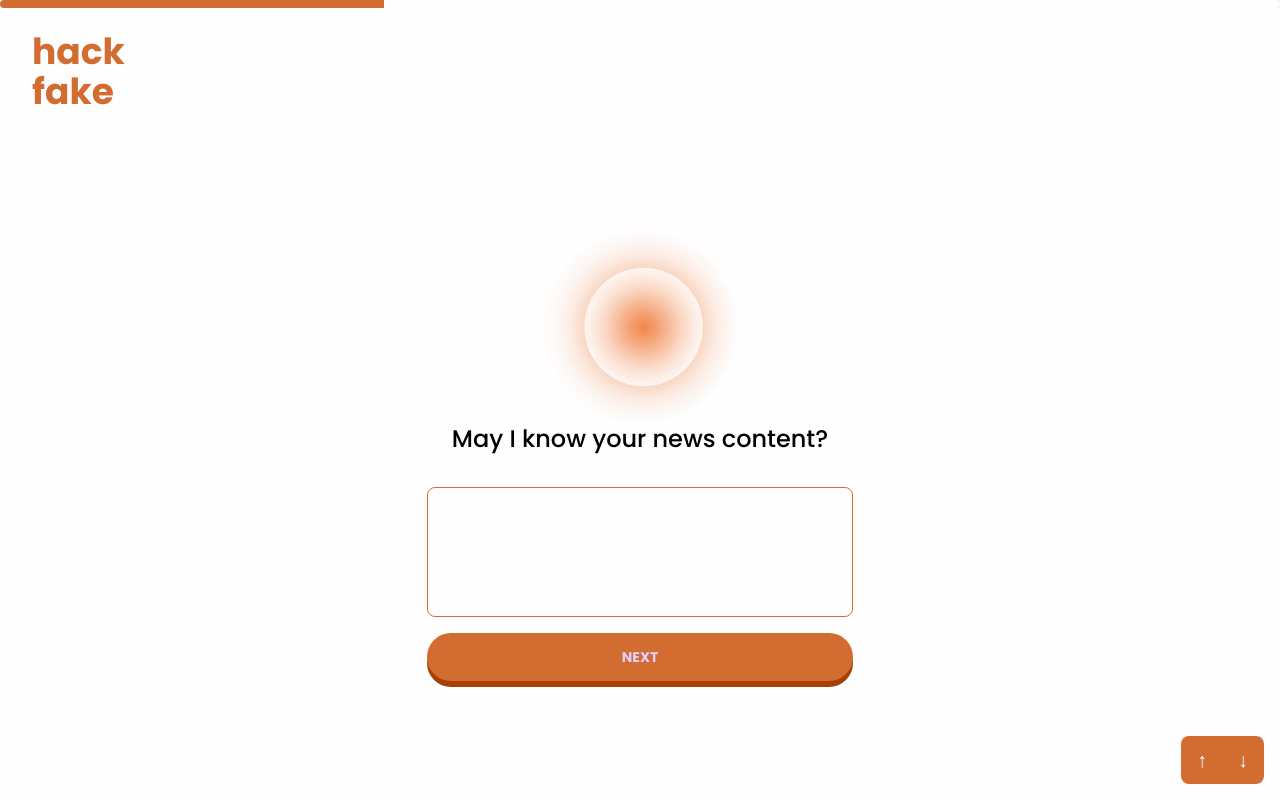
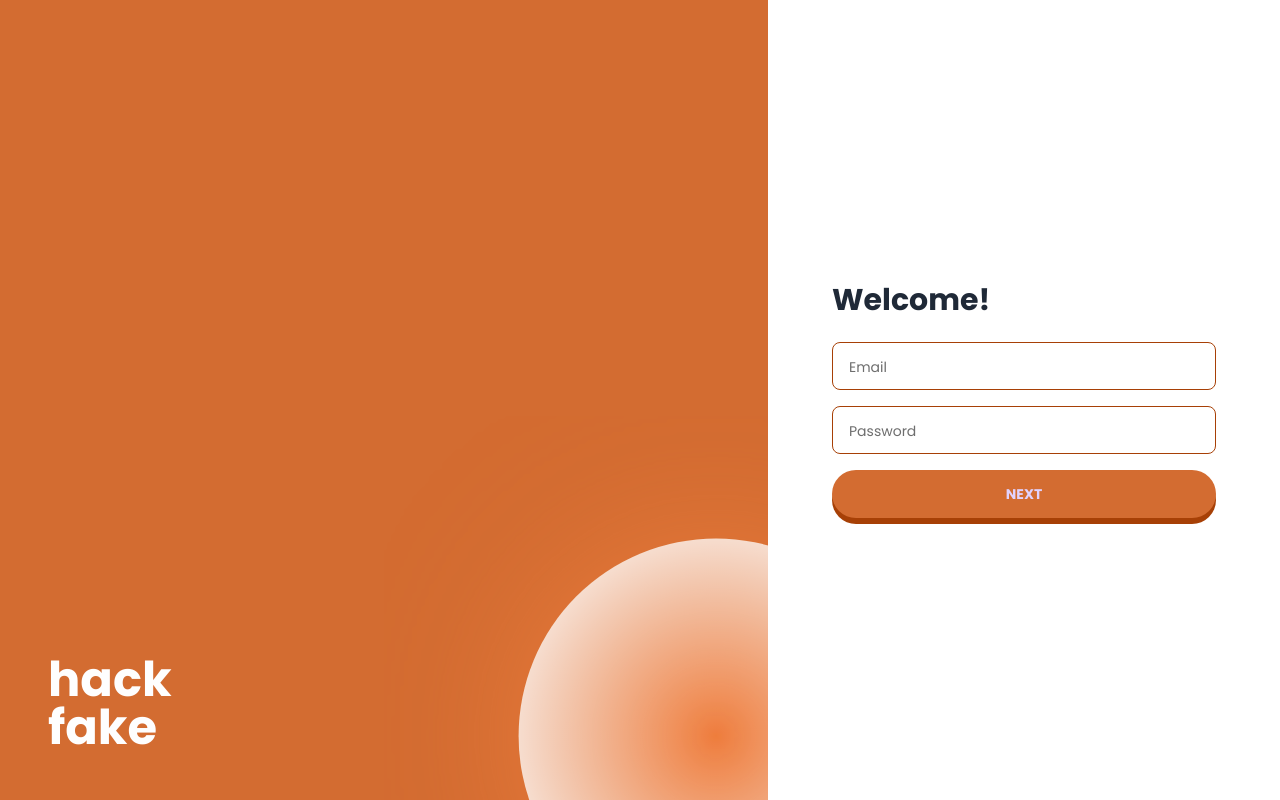
Before and after one commit to tinkerhub/hack-fake-app, a React (Vite) app: page /login in a window 1280 px wide. Built offline with nearby package versions, Linux system fonts and the light colour scheme.

Commit message:
login api integration

```diff
--- a/package.json
+++ b/package.json
@@ -11,7 +11,8 @@
   "dependencies": {
     "axios": "^1.6.1",
     "react": "^18.2.0",
-    "react-dom": "^18.2.0"
+    "react-dom": "^18.2.0",
+    "react-router-dom": "^6.20.0"
   },
   "devDependencies": {
     "@types/react": "^18.2.15",
--- a/src/App.tsx
+++ b/src/App.tsx
@@ -1,11 +1,15 @@
 import { Feed, Home, Login, Navbar } from "./components";
+import { BrowserRouter as Router, Routes, Route } from 'react-router-dom';
 
 
 function App() {
     return (
-        <div className="bg-background text-text min-h-screen">
-            <Feed />
-        </div>
+        <Router>
+            <Routes>
+                <Route path="/login" element={<Login />} />
+                <Route path="/" element={<Feed />} />
+            </Routes>
+        </Router>
     );
 }
 
--- a/src/components/interface/ActionButton.tsx
+++ b/src/components/interface/ActionButton.tsx
@@ -1,10 +1,13 @@
 interface Props {
     text: string;
-}
+    type?: any;
+    onClick?: (params: any) => any;
+    }
 
-function ActionButton({ text }: Props) {
+
+function ActionButton({ text, type, onClick }: Props) {
     return (
-        <button className="btn btn-primary action-button rounded-full bg-primary border-none hover:bg-accent w-full">
+        <button type={type} onClick={onClick} className="btn btn-primary action-button rounded-full bg-primary border-none hover:bg-accent w-full">
             {text}
         </button>
     );
--- a/src/components/interface/Input.tsx
+++ b/src/components/interface/Input.tsx
@@ -1,9 +1,12 @@
 interface Props {
     label?: string;
     placeholder?: string;
+    value?: string;
+    type?: string;
+    onChange?: (params: any) => any;
 }
 
-function Input({ label, placeholder }: Props) {
+function Input({ type, value, label, placeholder, onChange }: Props) {
     return (
         <div className="form-control w-full">
             {label && (
@@ -12,9 +15,11 @@ function Input({ label, placeholder }: Props) {
                 </label>
             )}
             <input
-                type="text"
+                type={type}
                 placeholder={placeholder || ""}
+                value= {value}
                 className="input placeholder:text-sm placeholder:text-offtext input-bordered focus:outline-none w-full bg-transparent border-dark"
+                onChange = {onChange}
             />
         </div>
     );
--- a/src/components/pages/Login.tsx
+++ b/src/components/pages/Login.tsx
@@ -1,7 +1,37 @@
+import React, { useState } from 'react';
 import { ActionButton, Input } from "..";
 import Circle from "../../assets/svgs/circle.svg";
+import {LoginService} from '../../services/api/hfAppServer/UserLoginService'
+import { apiServer } from '../../services/api/hfAppServer/axiosConfig';
+
 
 function Login() {
+
+    const [email, setEmail] = useState("");
+    const [password, setPassword] = useState("");
+
+    const handleLogin = async (event: React.FormEvent<HTMLFormElement>) => {
+        event.preventDefault();
+
+        try {
+
+          // Call the userLogin function from LoginService
+          const result = await LoginService(apiServer).userLogin(email, password);
+          console.log('result:', result)
+          // Handle the result as needed
+          if (result) {
+            // Successful login, you can now handle the result or update state/context
+            console.log("Login successful:", result);
+          } else {
+            // Handle the case where the login was not successful
+            console.log("Login failed:", result);
+          }
+        } catch (error) {
+          // Handle any unexpected errors
+          console.error("Error during login:", error);
+        }
+      };
+
     return (
         <div className="flex flex-col h-screen md:flex-row">
             <div className="bg-primary flex-1 flex overflow-hidden">
@@ -17,10 +47,10 @@ function Login() {
 
             <div className="w-11/12 mx-auto py-8 md:w-2/5 md:py-0 my-auto md:px-8 lg:px-16 md:flex md:flex-col md:gap-6">
                 <h1 className="text-3xl font-bold hidden md:block">Welcome!</h1>
-                <form className="flex flex-col gap-4">
-                    <Input placeholder="Email" />
-                    <Input placeholder="Password" />
-                    <ActionButton text="Login" />
+                <form className="flex flex-col gap-4" method="POST" >
+                    <Input placeholder="Email" value={email} onChange={(e) => setEmail(e.target.value)} />
+                    <Input  placeholder="Password" value={password} onChange={(e) => setPassword(e.target.value)} type="password" />
+                    <ActionButton text="Next" type="submit" onClick={(e) => handleLogin(e)} />
                 </form>
             </div>
         </div>
--- /dev/null
+++ b/src/services/api/hfAppServer/UserLoginService.ts
@@ -0,0 +1,49 @@
+import { AxiosInstance } from "axios";
+import { NullableGenericServiceResult } from "@customTypes/ApiServiceTypes";
+import { buildResultOnRejected} from "../../../utils/NetworkUtil";
+import { buildResultOnFullFilled} from "../../../utils/LoginUtil";
+import { apiEndpoints } from "./axiosConfig/AxiosServiceConstants";
+// import { apiServer } from '@services/api/hfAppServer/axiosConfig';
+
+export function LoginService(apiServer: AxiosInstance) {
+  /**
+   * API Service method for user login.
+   *
+   * @param email - The email for login.
+   * @param password - The password for login.
+   * @returns Promise<APIResponse | null>
+   */
+  const userLogin = async (
+    email: string,
+    password: string
+  ): Promise<NullableGenericServiceResult<null>> => {
+    let result: NullableGenericServiceResult<null> = null;
+
+    await apiServer
+      .post(apiEndpoints.login.userLogin, {
+        email,
+        password,
+      })
+      .then(
+        // onFullFilled
+        (data) => {
+          result = buildResultOnFullFilled(data);
+        },
+
+        // onRejected
+        (reason) => {
+
+          result = buildResultOnRejected(reason);
+        }
+      )
+      .catch((error) => {
+        throw error;
+      });
+    return result;
+  };
+
+  return {
+    userLogin,
+  };
+}
+// export default LoginService;
--- a/src/services/api/hfAppServer/axiosConfig/AxiosServiceConstants.ts
+++ b/src/services/api/hfAppServer/axiosConfig/AxiosServiceConstants.ts
@@ -53,6 +53,9 @@ export const axiosRequestConfig: AxiosRequestConfig =
  *
  */
 export const apiEndpoints = Object.freeze({
+	login:{
+		userLogin: "/login"
+	},
 	verification: {
 		requestEmailVerification: "/verification/request-email-verification",
 	},
--- a/src/services/api/hfAppServer/axiosConfig/HFAppServerAxiosResponseInterceptors.ts
+++ b/src/services/api/hfAppServer/axiosConfig/HFAppServerAxiosResponseInterceptors.ts
@@ -9,7 +9,7 @@ import {AxiosError, AxiosInstance, AxiosResponse} from "axios";
 // eslint-disable-next-line @typescript-eslint/no-explicit-any
 type StoreType = any;
 
-import {httpStatusCodes} from "@customTypes/NetworkTypes";
+import {httpStatusCodes} from "../../../../../src/customTypes/NetworkTypes";
 
 /**
  * Mapping all the responseInterceptors defined as closures inside this function
--- /dev/null
+++ b/src/utils/LoginUtil.ts
@@ -0,0 +1,19 @@
+import { AxiosResponse } from "axios";
+import { iGenericServiceResult } from "@/customTypes/ApiServiceTypes";
+
+export function buildResultOnFullFilled<SuccessDataType>(
+  value: AxiosResponse
+): iGenericServiceResult<SuccessDataType> {
+  const { data } = value;
+  // const accessToken = data?.accessToken;
+
+  // Store accessToken in a global state
+    console.log(data)
+
+
+  return data as iGenericServiceResult<SuccessDataType>;
+}
+
+
+
+// export { buildResultOnFullFilled };
--- a/src/utils/NetworkUtil.ts
+++ b/src/utils/NetworkUtil.ts
@@ -2,7 +2,7 @@ import {AxiosResponse} from "axios";
 
 import {iGenericServiceResult} from "@/customTypes/ApiServiceTypes";
 
-export default function buildResultOnFullFilled<SuccessDataType>(
+export function buildResultOnFullFilled<SuccessDataType>(
 	value: AxiosResponse,
 ): iGenericServiceResult<SuccessDataType> {
 	const {data} = value;
@@ -12,7 +12,7 @@ export default function buildResultOnFullFilled<SuccessDataType>(
 	return responseBody;
 }
 
-function buildResultOnRejected<SuccessDataType = null>(
+export function buildResultOnRejected<SuccessDataType = null>(
 	// eslint-disable-next-line @typescript-eslint/no-explicit-any
 	reason: any,
 ): iGenericServiceResult<SuccessDataType> {
@@ -23,5 +23,4 @@ function buildResultOnRejected<SuccessDataType = null>(
 
 	return responseBody;
 }
-
-export {buildResultOnFullFilled, buildResultOnRejected};
+// export {buildResultOnFullFilled, buildResultOnRejected};
```
Also changed, not shown: src/services/api/hfAppServer/axiosConfig/index.ts (+3 -5 lines), 1 other file (tests, documents, lock files or other folders).
